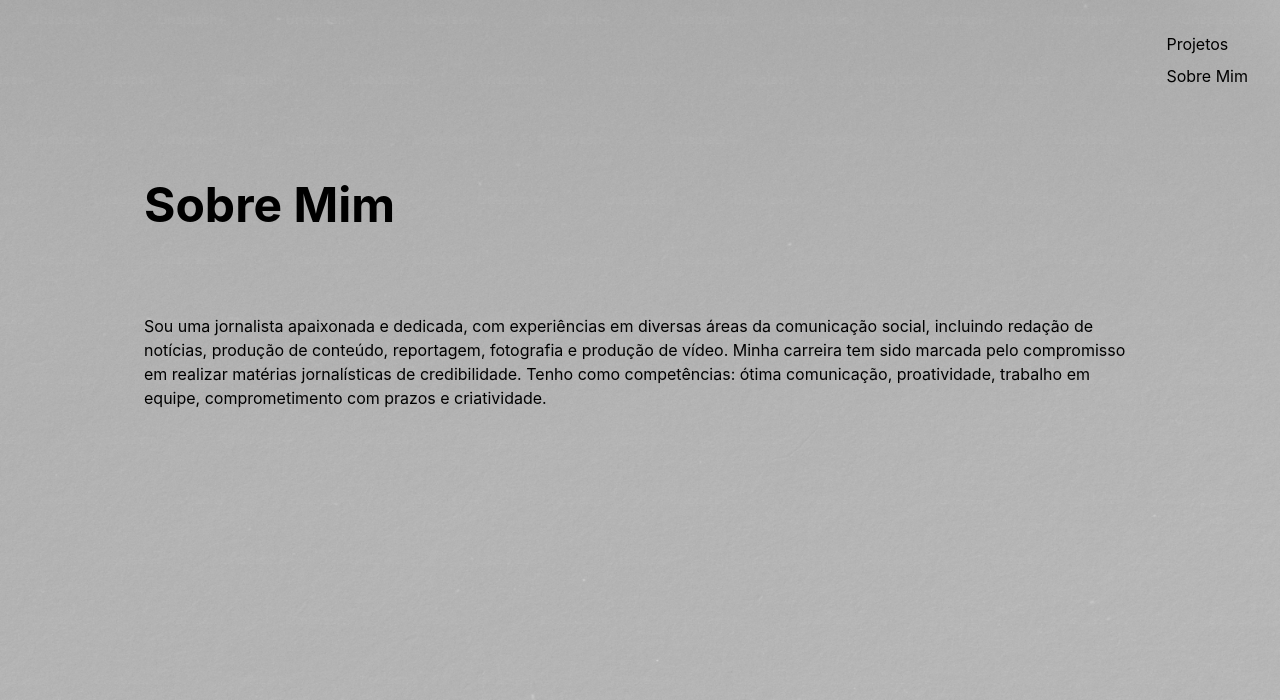
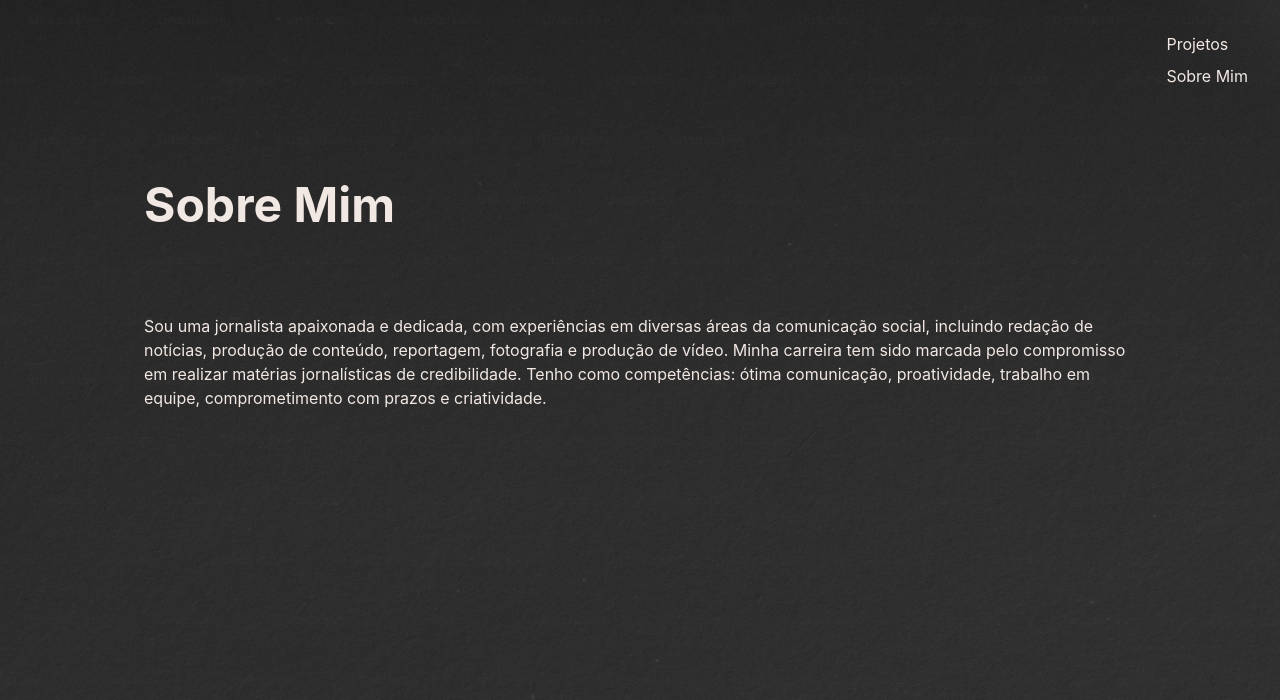
Before and after one commit to guilhermeprp/kelly-porfolio, a Next.js app: page /about in a window 1280 px wide. Shown: the top 700 px of the page. Built offline with nearby package versions, Linux system fonts and the light colour scheme; no server answers.

Commit message:
fix: cores de texto estão subindo incorretamente

```diff
--- a/src/app/globals.css
+++ b/src/app/globals.css
@@ -16,21 +16,17 @@
 }
 
 :root {
-  --foreground-rgb: 0, 0, 0;
+  --foreground-rgb: 255, 255, 255;
   --background-start-rgb: 214, 219, 220;
   --background-end-rgb: 255, 255, 255;
+  --background: hsl(0, 0%, 12.5%);
+  --background-accent: hsl(217, 10%, 25%);
+  --background-accent--light: hsl(220, 26%, 26%);
+  --primary: hsl(175, 82%, 80%);
+  --text: hsl(21, 35%, 92%);
 }
 
-@media (prefers-color-scheme: dark) {
-  :root {
-    --foreground-rgb: 255, 255, 255;
-    --background: hsl(0, 0%, 12.5%);
-    --background-accent: hsl(217, 10%, 25%);
-    --background-accent--light: hsl(220, 26%, 26%);
-    --primary: hsl(175, 82%, 80%);
-    --text: hsl(21, 35%, 92%);
-  }
-}
+@media (prefers-color-scheme: dark) {}
 
 body.body-background {
   color: var(--text);
```
